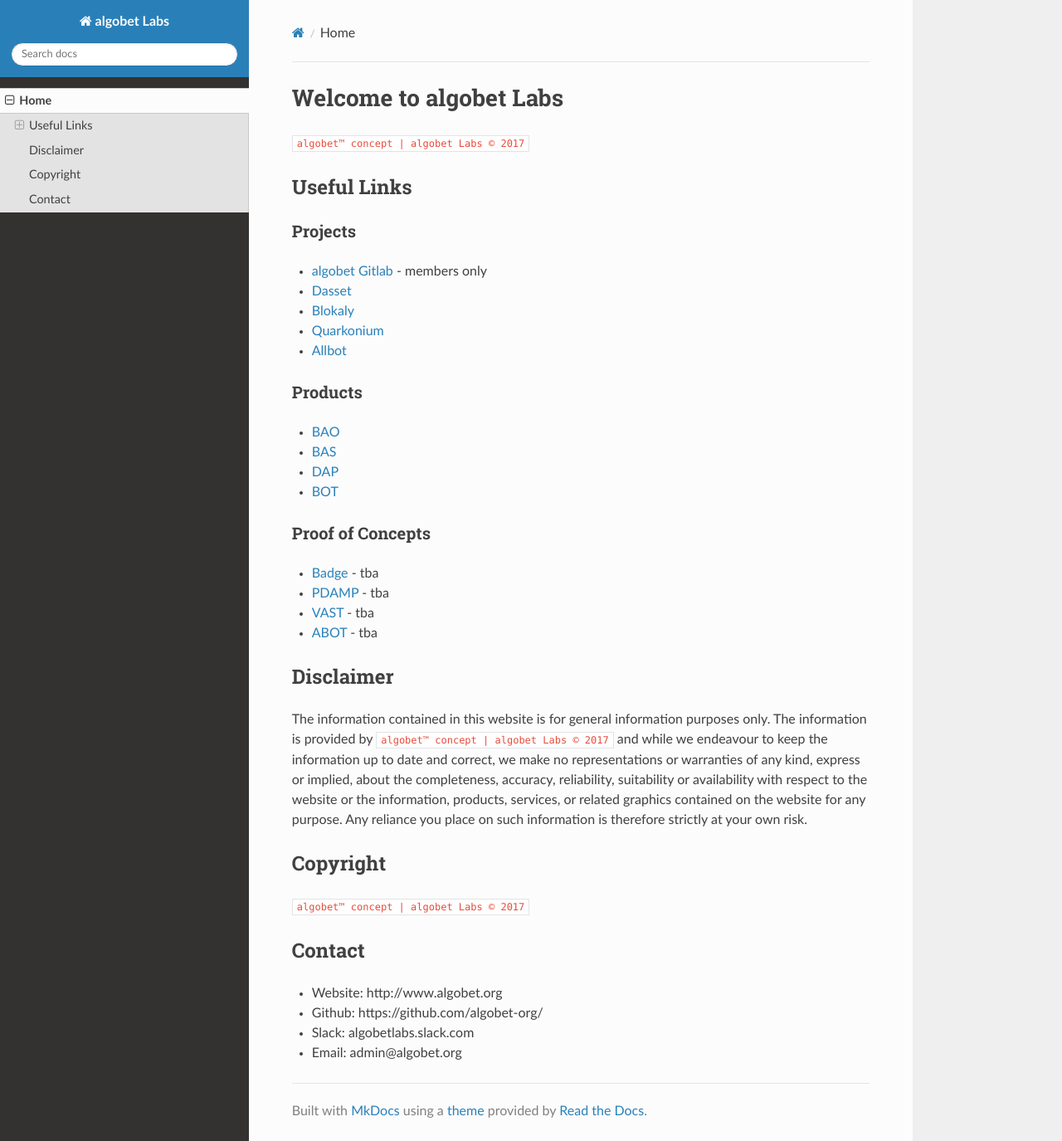
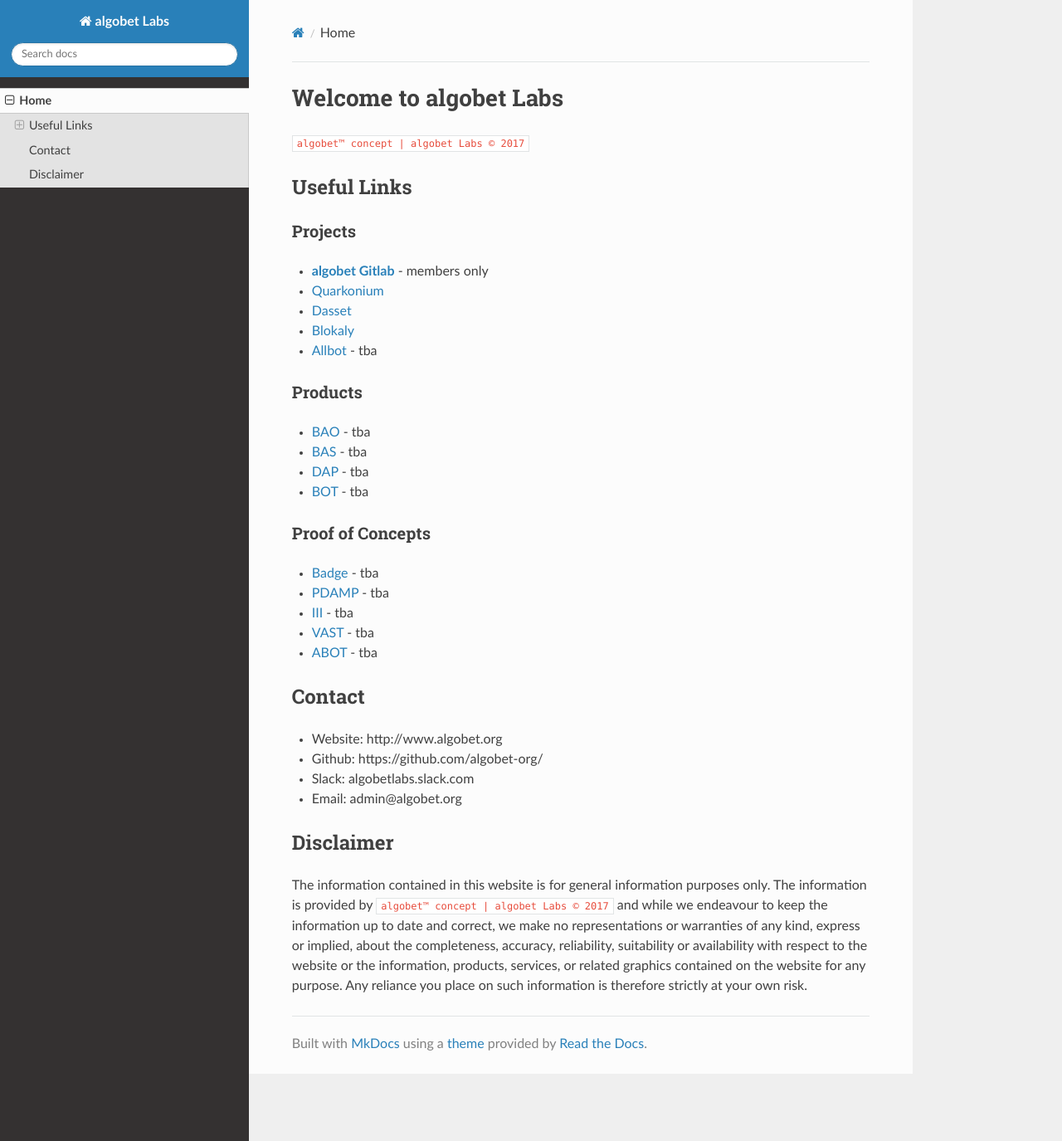
Before and after one commit to algobet/algobet.clover, an MkDocs documentation site: the page built from docs/index.md, in a window 1280 px wide and 1375 px high. Shown: the whole window at 83% size. Built offline with MkDocs 1.6.1, drawn with Linux system fonts in a browser that asks for light colours; nearby versions of some CDN libraries; old or Windows-style settings are respelled for this version of MkDocs; part of the change alters nothing that is shown.

```diff
--- a/docs/index.md
+++ b/docs/index.md
@@ -4,33 +4,24 @@
 ## Useful Links
 
 ### Projects
-* [algobet Gitlab](http://code.algobet.org) - members only
+* [**algobet Gitlab**](http://code.algobet.org) - members only
+* [Quarkonium](http://www.quarkonium.org)
 * [Dasset](http://www.dasset.trade)
 * [Blokaly](http://www.blokaly.com)
-* [Quarkonium](http://www.quarkonium.org)
-* [Allbot](http://www.allbot.org)
+* [Allbot](http://) - tba
 
 ### Products
-* [BAO](http://bao.dasset.trade)
-* [BAS](http://bas.dasset.trade)
-* [DAP](http://dap.dasset.trade)
-* [BOT](http://bot.dasset.trade)
+* [BAO](http://) - tba
+* [BAS](http://) - tba
+* [DAP](http://) - tba
+* [BOT](http://) - tba
 
 ### Proof of Concepts
 * [Badge](http://) - tba
 * [PDAMP](http://) - tba
+* [III](http://) - tba
 * [VAST](http://) - tba
 * [ABOT](http://) - tba
-
-
-## Disclaimer
-
-The information contained in this website is for general information purposes only. The information is provided by `algobet™ concept | algobet Labs © 2017` and while we endeavour to keep the information up to date and correct, we make no representations or warranties of any kind, express or implied, about the completeness, accuracy, reliability, suitability or availability with respect to the website or the information, products, services, or related graphics contained on the website for any purpose. Any reliance you place on such information is therefore strictly at your own risk.
-
-
-## Copyright
-
-`algobet™ concept | algobet Labs © 2017`
 
 
 ## Contact
@@ -39,3 +30,8 @@ The information contained in this website is for general information purposes on
 - Github: https://github.com/algobet-org/
 - Slack: algobetlabs.slack.com
 - Email: admin@algobet.org
+
+
+## Disclaimer
+
+The information contained in this website is for general information purposes only. The information is provided by `algobet™ concept | algobet Labs © 2017` and while we endeavour to keep the information up to date and correct, we make no representations or warranties of any kind, express or implied, about the completeness, accuracy, reliability, suitability or availability with respect to the website or the information, products, services, or related graphics contained on the website for any purpose. Any reliance you place on such information is therefore strictly at your own risk.
```
Also changed, not shown: 1 other file.
